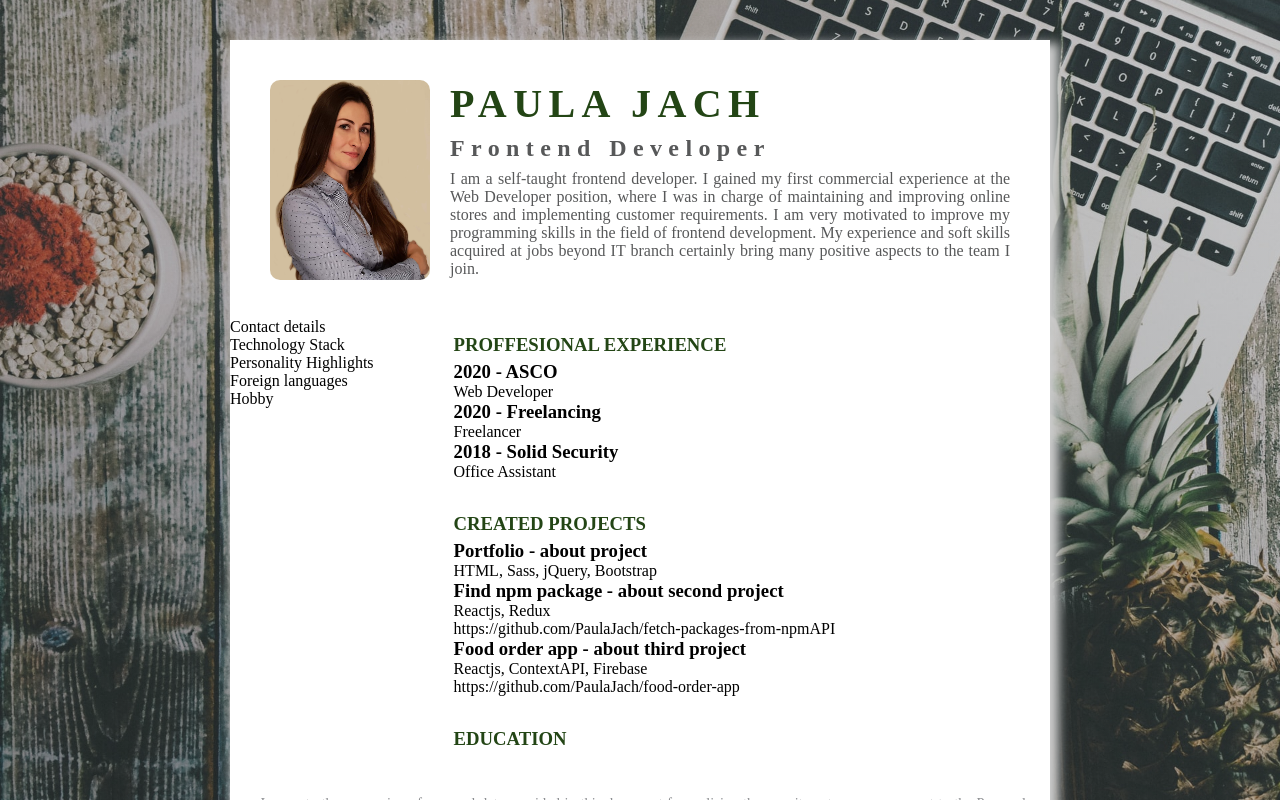
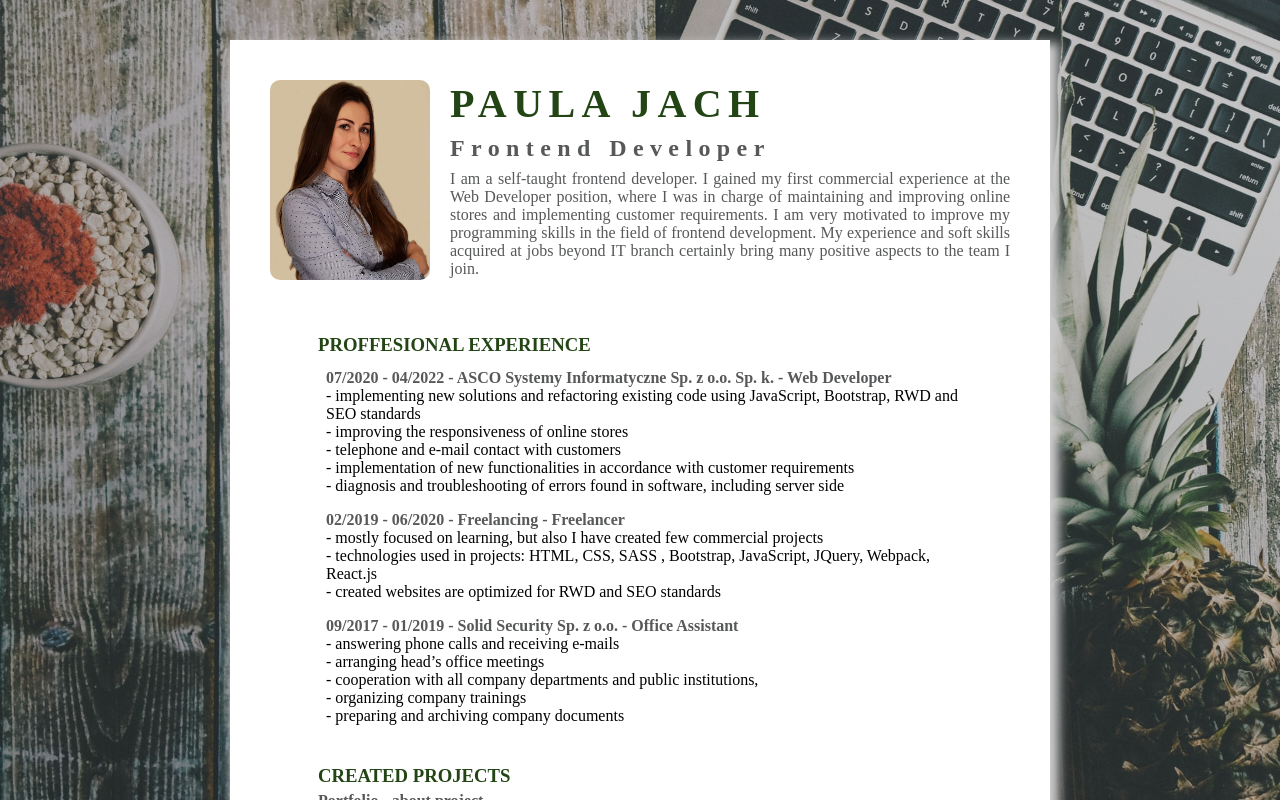
Before and after one commit to PaulaJach/paula-jach-resume, a React (Create React App) app: page / in a window 1280 px wide. Built offline with nearby package versions, Linux system fonts and the light colour scheme.

Commit message:
refactoring Aside section

```diff
--- a/src/assets/data/ExperienceData.js
+++ b/src/assets/data/ExperienceData.js
@@ -1,11 +1,11 @@
 export const experience = [
   {
     id: 1,
-    date: "2020",
-    company: "ASCO",
+    date: "07/2020 - 04/2022",
+    company: "ASCO Systemy Informatyczne Sp. z o.o. Sp. k.",
     position: "Web Developer",
     responsibilities: [
-      "mplementing new solutions and refactoring existing code using JavaScript, Bootstrap, RWD and SEO standards",
+      "implementing new solutions and refactoring existing code using JavaScript, Bootstrap, RWD and SEO standards",
       "improving the responsiveness of online stores",
       "telephone and e-mail contact with customers",
       "implementation of new functionalities in accordance with customer requirements",
@@ -14,7 +14,7 @@ export const experience = [
   },
   {
     id: 2,
-    date: "2020",
+    date: "02/2019 - 06/2020",
     company: "Freelancing",
     position: "Freelancer",
     responsibilities: [
@@ -25,13 +25,15 @@ export const experience = [
   },
   {
     id: 3,
-    date: "2018",
-    company: "Solid Security",
+    date: "09/2017 - 01/2019",
+    company: "Solid Security Sp. z o.o.",
     position: "Office Assistant",
     responsibilities: [
-      "mostly focused on learning, but also I have created few commercial projects",
-      "technologies used in projects: HTML, CSS, SASS , Bootstrap, JavaScript, JQuery, Webpack, React.js",
-      "created websites are optimized for RWD and SEO standards",
+      "answering phone calls and receiving e-mails",
+      "arranging head’s office meetings",
+      "cooperation with all company departments and public institutions,",
+      "organizing company trainings",
+      "preparing and archiving company documents",
     ],
   },
 ];
--- a/src/components/Resume/AsideContent.js
+++ /dev/null
@@ -1,20 +0,0 @@
-import styled from "styled-components";
-
-
-const AsideWrapper = styled.aside`
-  display: flex;
-  flex-direction: column;
-`;
-
-const AsideContent = () => {
-  return (
-    <AsideWrapper>
-      <div>Contact details</div>
-      <div>Technology Stack</div>
-      <div>Personality Highlights</div>
-      <div>Foreign languages</div>
-      <div>Hobby</div>
-    </AsideWrapper>
-  );
-};
-export default AsideContent;
--- /dev/null
+++ b/src/components/Resume/Competences/CompetenceItems/EducationItem.js
@@ -0,0 +1,21 @@
+const EducationItem = ({ education }) => {
+  const { date, school, degree, branch, specialization } = education;
+
+  let spec = <p></p>;
+  if (specialization !== "") {
+    spec = <p>Specialization: {specialization}</p>;
+  }
+
+  return (
+    <li>
+      <h4>
+        {date} - {school}
+      </h4>
+      <p>Degree: {degree}</p>
+      <p>Branch of study: {branch}</p>
+      {spec}
+    </li>
+  );
+};
+
+export default EducationItem;
--- a/src/components/Resume/Competences/CompetenceItems/ProjectItem.js
+++ b/src/components/Resume/Competences/CompetenceItems/ProjectItem.js
@@ -3,9 +3,9 @@ const ProjectItem = ({ project }) => {
 
   return (
     <li>
-      <h3>
+      <h4>
         {name} - {description}
-      </h3>
+      </h4>
       <p>{tech}</p>
       <p>{github}</p>
     </li>
--- a/src/components/Resume/Competences/CompetenceItems/WorkItem.js
+++ b/src/components/Resume/Competences/CompetenceItems/WorkItem.js
@@ -1,15 +1,22 @@
 import styled from "styled-components";
+
+
+const WorkItemList = styled.ul`
+  padding: 0.5rem;
+`;
 
 const WorkItem = ({ work }) => {
   const { date, company, position, responsibilities } = work;
 
   return (
-    <li>
-      <h3>
-        {date} - {company}
-      </h3>
-      <p>{position}</p>
-    </li>
+    <WorkItemList>
+      <h4>
+        {date} - {company} - {position}
+      </h4>
+      {responsibilities.map((responsibility, index) => (
+        <li key={index}>- {responsibility}</li>
+      ))}
+    </WorkItemList>
   );
 };
 
--- a/src/components/Resume/Competences/Competences.js
+++ b/src/components/Resume/Competences/Competences.js
@@ -1,4 +1,5 @@
 import MainContent from "../MainContent";
+
 
 const Competences = () => {
   const competences = [
--- a/src/components/Resume/Content.js
+++ b/src/components/Resume/Content.js
@@ -1,5 +1,4 @@
 import styled from "styled-components";
-import AsideContent from "./AsideContent";
 import Competences from "./Competences/Competences";
 
 const ContentWrapper = styled.div`
@@ -10,7 +9,6 @@ const ContentWrapper = styled.div`
 const Content = () => {
   return (
     <ContentWrapper>
-      <AsideContent />
       <Competences />
     </ContentWrapper>
   );
--- a/src/components/Resume/MainContent.js
+++ b/src/components/Resume/MainContent.js
@@ -5,11 +5,12 @@ import { projects } from "../../assets/data/ProjectsData";
 import { educationData } from "../../assets/data/EducationData";
 import ProjectItem from "./Competences/CompetenceItems/ProjectItem";
 import WorkItem from "./Competences/CompetenceItems/WorkItem";
+import EducationItem from "./Competences/CompetenceItems/EducationItem";
 import { setColor } from "../../styles";
 
 const CompetenceHeading = styled.h3`
   position: relative;
-  left: 4rem;
+  left: 4.5rem;
   padding-bottom: 5px;
   color: ${setColor.primaryColor};
   text-transform: uppercase;
@@ -17,7 +18,8 @@ const CompetenceHeading = styled.h3`
 
 const SectionContent = styled.div`
   position: relative;
-  left: 4rem;
+  left: 4.5rem;
+  width: 90%;
 `;
 
 const experienceItem = experience.map((experience) => (
@@ -27,7 +29,9 @@ const projectItem = projects.map((project) => (
   <ProjectItem key={project.id} project={project} />
 ));
 
-const educationItem = educationData.map((education) => <li></li>);
+const educationItem = educationData.map((education) => (
+  <EducationItem key={education.id} education={education} />
+));
 
 const makeSectionItem = (sectionName) => {
   switch (sectionName) {
@@ -35,8 +39,8 @@ const makeSectionItem = (sectionName) => {
       return experienceItem;
     case "projects":
       return projectItem;
-    // case "education":
-    //   return educationItem;
+    case "education":
+      return educationItem;
     default:
       return false;
   }
--- a/src/components/globals/GlobalStyles.js
+++ b/src/components/globals/GlobalStyles.js
@@ -1,4 +1,5 @@
 import { createGlobalStyle } from "styled-components";
+import { setColor } from "../../styles";
 
 const GlobalStyles = createGlobalStyle`
 
@@ -17,6 +18,9 @@ body {
     background-color: black;
     height: 100%;
 }
+h4 {
+    color: ${setColor.secondaryColor};
+  }
 `;
 
 export default GlobalStyles;
```
Also changed, not shown: src/assets/data/AsideContentInformation.js (added, +83 -0 lines), src/components/Resume/Detail.js (deleted, +0 -15 lines), src/components/Resume/Details.js (deleted, +0 -15 lines).
